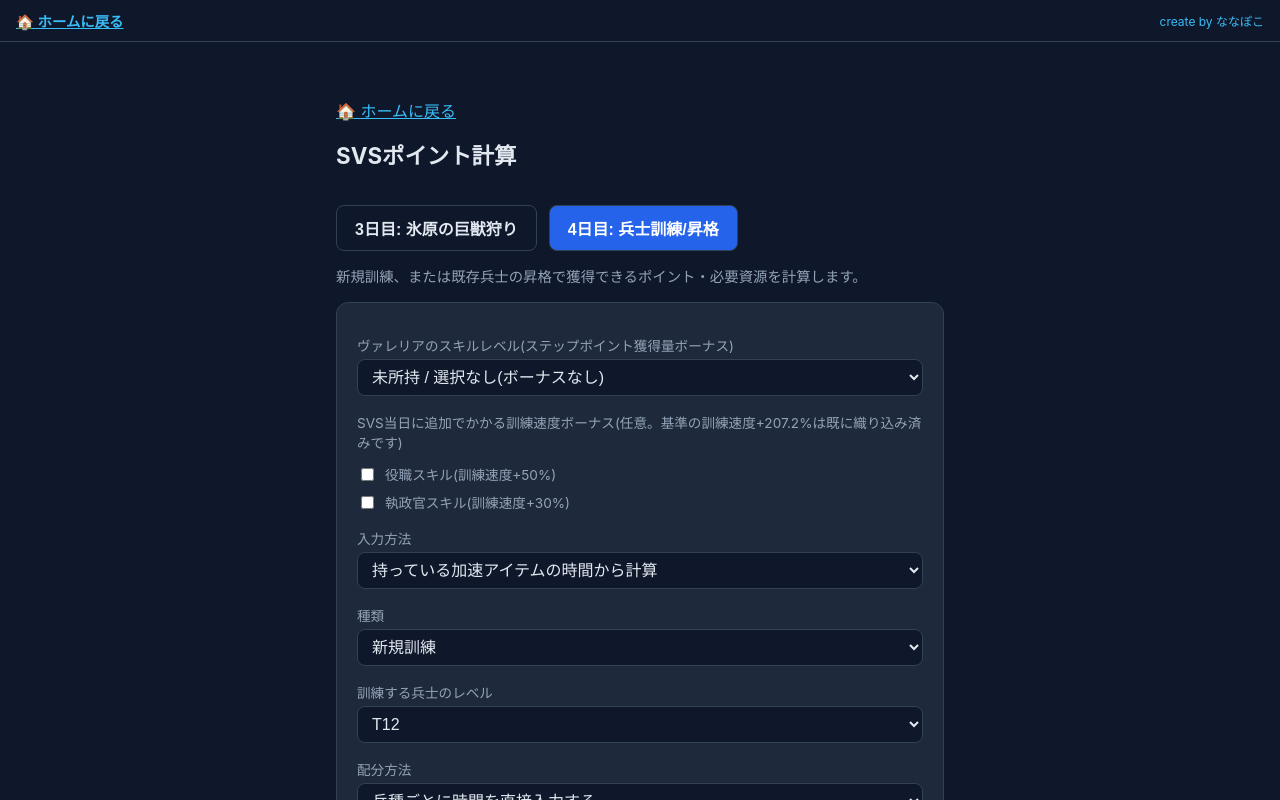
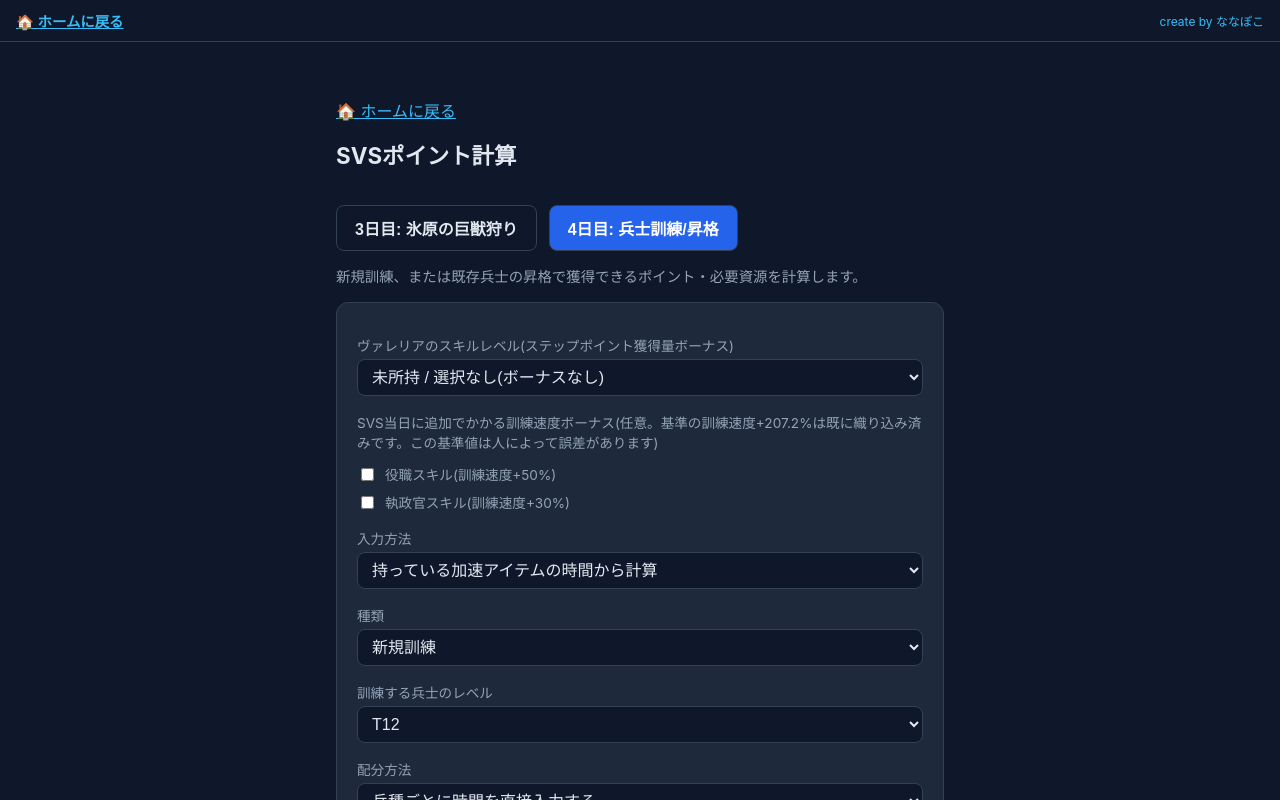
Before and after one commit to 4vp69hrn4m-del/wos-tool, a Next.js app: page /svs-points in a window 1280 px wide. Both pictures are taken after a click on the button "4日目: 兵士訓練/昇格". Shown: the top 800 px of the page. Built offline with nearby package versions, Linux system fonts and the light colour scheme.

Commit message:
page.tsx を更新

```diff
--- a/app/svs-points/page.tsx
+++ b/app/svs-points/page.tsx
@@ -296,7 +296,7 @@ function Day4Training() {
         {mode === "train" && (
           <>
             <p style={{ color: "#94a3b8", fontSize: "0.85rem", marginTop: 16, marginBottom: 4 }}>
-              SVS当日に追加でかかる訓練速度ボーナス(任意。基準の訓練速度+{BASE_TRAINING_SPEED_BONUS_PCT}%は既に織り込み済みです)
+              SVS当日に追加でかかる訓練速度ボーナス(任意。基準の訓練速度+{BASE_TRAINING_SPEED_BONUS_PCT}%は既に織り込み済みです。この基準値は人によって誤差があります)
             </p>
             <label style={{ display: "flex", alignItems: "center", gap: 8 }}>
               <input
```
